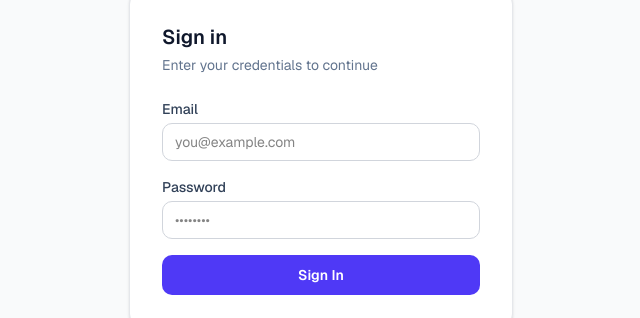
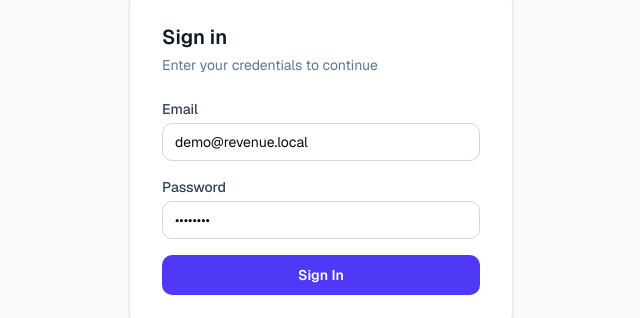
Before and after one commit to scottingenix-lang/revenue-analytics-platform, a Next.js app in the folder revenue-analytics-app/: page /login in a window 1280 px wide. Shown: the part 259-577 px from the top of the page, without its empty margins (319-959 px from the left). Built offline with nearby package versions, Linux system fonts and the light colour scheme.

Commit message:
Pre-populate login with demo credentials to reduce friction for testers
Co-Authored-By: Claude Sonnet 4.6 <noreply@anthropic.com>

```diff
--- a/revenue-analytics-app/src/app/(auth)/login/page.tsx
+++ b/revenue-analytics-app/src/app/(auth)/login/page.tsx
@@ -6,8 +6,8 @@ import { createClient } from '@/lib/supabase/client'
 
 export default function LoginPage() {
   const router = useRouter()
-  const [email, setEmail] = useState('')
-  const [password, setPassword] = useState('')
+  const [email, setEmail] = useState('demo@revenue.local')
+  const [password, setPassword] = useState('demo1234')
   const [error, setError] = useState<string | null>(null)
   const [loading, setLoading] = useState(false)
 
```
Also changed, not shown: 1 other file (tests, documents, lock files or other folders).
